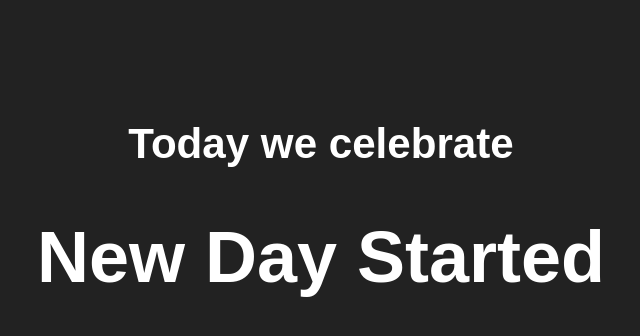
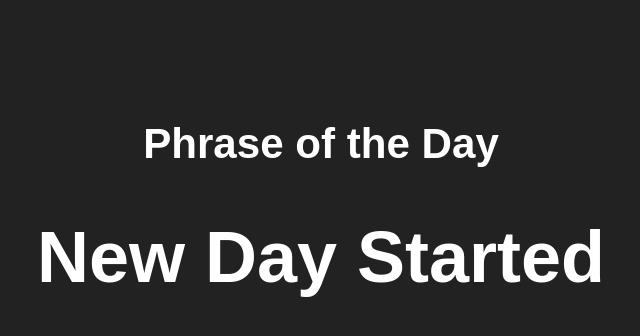
Before and after one commit to SergejSKoreshkov/WhatToCelebrateToday, a plain HTML site: page index.html in a window 1280 px wide. Shown: the whole page, without its empty margins (319-959 px from the left). Drawn offline with Linux system fonts and the light colour scheme; no server answers.

Commit message:
Change title

```diff
--- a/index.html
+++ b/index.html
@@ -1,6 +1,6 @@
 <html>
     <head>
-          <title>What To Clebrate Today</title>
+          <title>Phrase of the Day</title>
           <style>
             html, body {
                 background-color: #222;
@@ -14,7 +14,7 @@
     </head>
     <body>
 
-        <h3>Today we celebrate</h3>
+        <h3>Phrase of the Day</h3>
         <h1 id="topic">New Day Started</h1>
 
         <script type="module">
```
